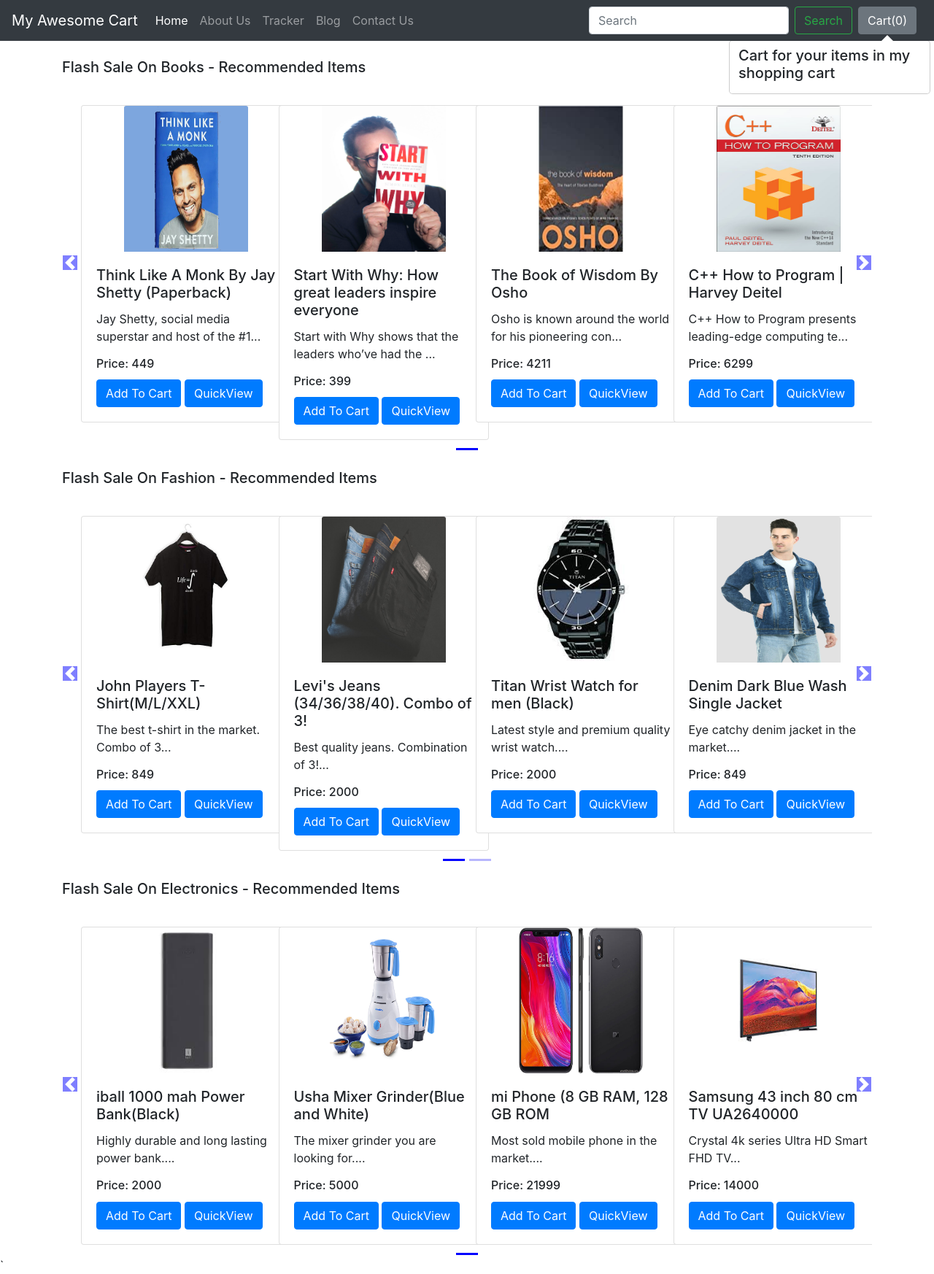
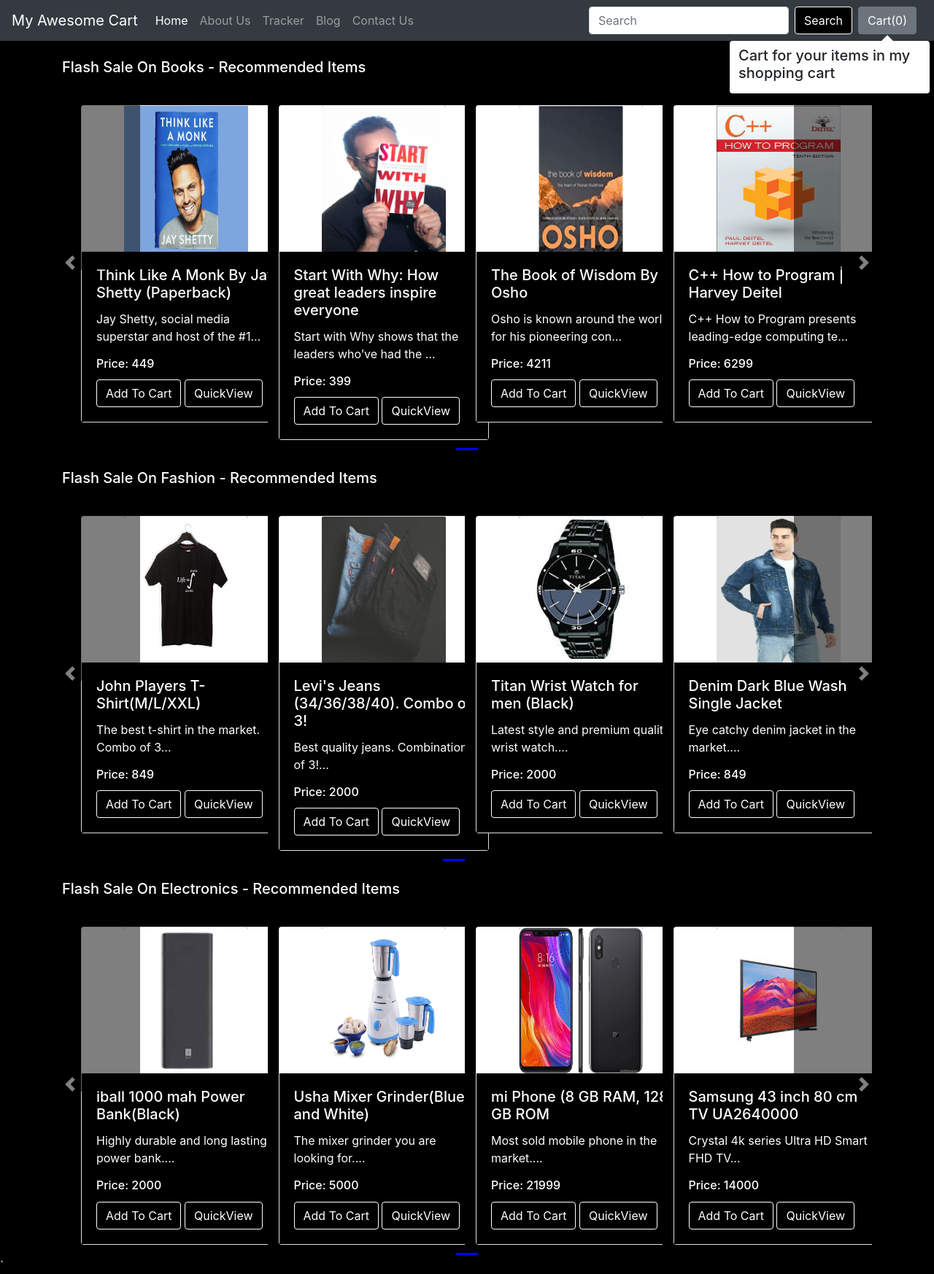
Before and after one commit to ankitsuryawanshi9892/MyAwesomeCart, a Django app: page /shop/ in a window 1280 px wide. Shown: the whole page at 73% size. Run offline with Django 4.2, Linux system fonts and the light colour scheme; data comes from the database, SQL or seed files in the repository; both versions use the stored data as it was after the commit; some libraries are stand-ins or nearby versions.

Commit message:
Added CSS

```diff
--- a/mac/blog/templates/blog/basic.html
+++ b/mac/blog/templates/blog/basic.html
@@ -10,6 +10,10 @@
 
     <title>{% block title%} {% endblock %}</title>
      <style>
+      body{
+        background-color: #000;
+        color: white;
+      }
        {% block css %} {% endblock %}
   </style>
   <script async defer crossorigin="anonymous" src="https://connect.facebook.net/en_GB/sdk.js#xfbml=1&version=v16.0" nonce="yf6blDjT"></script>
--- a/mac/shop/templates/shop/basic.html
+++ b/mac/shop/templates/shop/basic.html
@@ -1,4 +1,3 @@
-
 <!doctype html>
 <html lang="en">
   <head>
@@ -11,6 +10,36 @@
 
     <title>{% block title%} {% endblock %}</title>
      <style>
+      body{
+        background-color: #000;
+        color: white;
+      }
+      ::placeholder{
+        color: white;
+      }
+
+      .btn-primary{
+        background-color: #000;
+      }
+
+      .btn-primary:hover{
+        background-color: black;
+        border: 1px solid white;
+         box-shadow: 0px 0px 3px white;
+        transform: scale(1.05);
+      }
+      .btn-outline-success{
+        color:white;
+        background-color: black;
+        border-color:white;
+}
+      .btn-outline-success:hover{
+        background-color: black;
+        border: 1px solid white;
+        box-shadow: 0px 0px 1px white;
+        transform: scale(1.05);
+}
+
        {% block css %} {% endblock %}
   </style>
   </head>
--- a/mac/shop/templates/shop/index.html
+++ b/mac/shop/templates/shop/index.html
@@ -1,43 +1,74 @@
 {% extends 'shop/basic.html' %}
 {% block title%} MyAwesomeCart - Best Ecommerce Website{% endblock %}
 {% block css %}
+
 .col-md-3
 {
+    color:white;
+    background-color: #000;
 display: inline-block;
 margin-left:-4px;
 }
+
 .carousel-indicators .active {
+    color: white;
 background-color: blue;
 }
+
 .col-md-3 img{
+background-color:#000;
 width: 170px;
 height: 200px;
+color: white;
 }
+
 body .carousel-indicator li{
 background-color: blue;
 }
+
 body .carousel-indicators{
 bottom: -40px;
 }
 .carousel-indicators li {
 
 
-    background-color: #7270fc;
+
+    background-color: #000;
 }
+
 body .carousel-control-prev-icon,
 body .carousel-control-next-icon{
-background-color: blue;
+background-color: black;
 }
+
 .carousel-control-prev,
 .carousel-control-next{
 top: auto;
+background-color: #000;
 bottom: auto;
 padding-top: 222px;
 }
+
 body .no-padding{
 padding-left: 0,
 padding-right: 0;
 }
+
+.btn-primary{
+    color: white;
+    border-color:white;
+}
+
+.card-body{
+    background-color: #000;
+}
+
+.btn-outline-success{
+    color:white;
+    background-color: black;
+    border-color:white;
+}
+
 {% endblock %}
 {% block body %}
 {% load static %}
```
Also changed, not shown: mac/shop/templates/shop/about.html (+26 -0 lines), mac/shop/templates/shop/checkout.html (+8 -0 lines), mac/shop/templates/shop/contact.html (+17 -1 lines), mac/shop/templates/shop/tracker.html (+9 -0 lines), mac/db.sqlite3.
